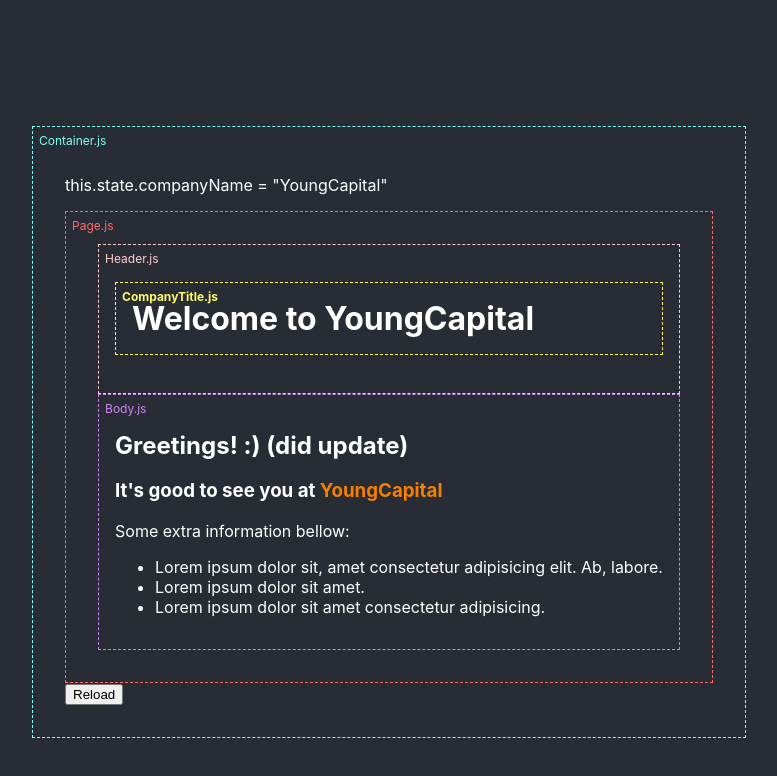
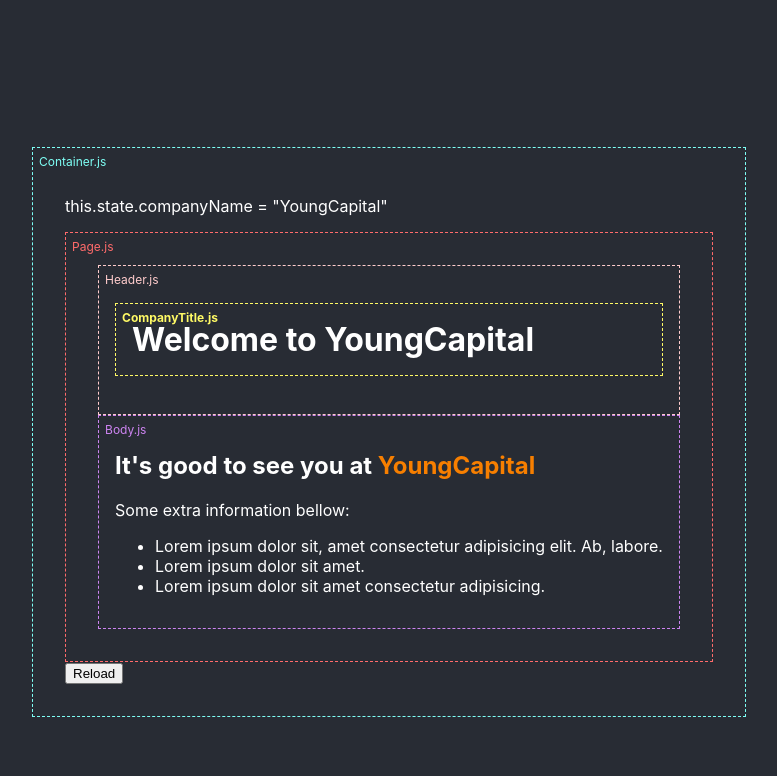
Before and after one commit to devraul/context-api-talk, a React (Create React App) app: page / in a window 1280 px wide. Shown: the top 776 px of the page, without its empty margins (251-1028 px from the left). Built offline with nearby package versions, Linux system fonts and the light colour scheme; the HTML template or start-up script is replaced by a standard one.

Commit message:
Implement Context

```diff
--- a/src/components/Body.js
+++ b/src/components/Body.js
@@ -4,6 +4,7 @@
 import Info from './Info';
 import Box from './Box';
 
+import { ContainerConsumer } from './ContainerContext';
 const SpanName = styled.span`
   color: #f77f00;
 `;
@@ -20,15 +21,17 @@
   };
   render() {
     return (
-      <Box color="#cd84f1" content="Body.js">
-        {this.state.message && <h2>{this.state.message}</h2>}
-        <h3>
-          It's good to see you at <SpanName>{this.props.companyName}</SpanName>
-        </h3>
-
-        <p>Some extra information bellow:</p>
-        <Info />
-      </Box>
+      <ContainerConsumer>
+        {value => (
+          <Box color="#cd84f1" content="Body.js">
+            <h2>
+              It's good to see you at <SpanName>{value.companyName}</SpanName>
+            </h2>
+            <p>Some extra information bellow:</p>
+            <Info />
+          </Box>
+        )}
+      </ContainerConsumer>
     );
   }
 }
--- a/src/components/CompanyTitle.js
+++ b/src/components/CompanyTitle.js
@@ -1,11 +1,19 @@
 import React from 'react';
+
 import Box from './Box';
+import { ContainerConsumer } from './ContainerContext';
 
-const CompanyTitle = ({ companyName }) => {
+const CompanyTitle = () => {
   return (
-    <Box as="h1" color="#fffa65" content="CompanyTitle.js">
-      Welcome to {companyName}
-    </Box>
+    <ContainerConsumer>
+      {value => {
+        return (
+          <Box as="h1" color="#fffa65" content="CompanyTitle.js">
+            Welcome to {value.companyName}
+          </Box>
+        );
+      }}
+    </ContainerConsumer>
   );
 };
 
--- a/src/components/Container.js
+++ b/src/components/Container.js
@@ -4,6 +4,8 @@
 import Page from './Page';
 
 import { fetchCompany } from '../service';
+
+import { ContainerProvider } from './ContainerContext';
 
 export default class Container extends Component {
   state = {
@@ -28,11 +30,13 @@
 
   render() {
     return (
-      <Box color="#7efff5" padding="2rem" content="Container.js">
-        <p>this.state.companyName = "{this.state.companyName}"</p>
-        <Page companyName={this.state.companyName} />
-        <button onClick={this.reloadCompanyName}>Reload</button>
-      </Box>
+      <ContainerProvider value={{ companyName: this.state.companyName }}>
+        <Box color="#7efff5" padding="2rem" content="Container.js">
+          <p>this.state.companyName = "{this.state.companyName}"</p>
+          <Page />
+          <button onClick={this.reloadCompanyName}>Reload</button>
+        </Box>
+      </ContainerProvider>
     );
   }
 }
--- /dev/null
+++ b/src/components/ContainerContext.js
@@ -0,0 +1,5 @@
+import React from 'react';
+
+export const ContainerContext = React.createContext();
+export const ContainerProvider = ContainerContext.Provider;
+export const ContainerConsumer = ContainerContext.Consumer;
--- a/src/components/Header.js
+++ b/src/components/Header.js
@@ -3,10 +3,10 @@
 import CompanyTitle from './CompanyTitle';
 import Box from './Box';
 
-const Header = ({ companyName }) => {
+const Header = () => {
   return (
     <Box content="Header.js" color="#ffcccc">
-      <CompanyTitle companyName={companyName} />
+      <CompanyTitle />
     </Box>
   );
 };
--- a/src/components/Page.js
+++ b/src/components/Page.js
@@ -4,11 +4,11 @@
 import Body from './Body';
 import Box from './Box';
 
-const Page = ({ companyName }) => {
+const Page = () => {
   return (
     <Box padding="2rem" content="Page.js" color="#ff6b6b">
-      <Header companyName={companyName} />
-      <Body companyName={companyName} />
+      <Header />
+      <Body />
     </Box>
   );
 };
```
